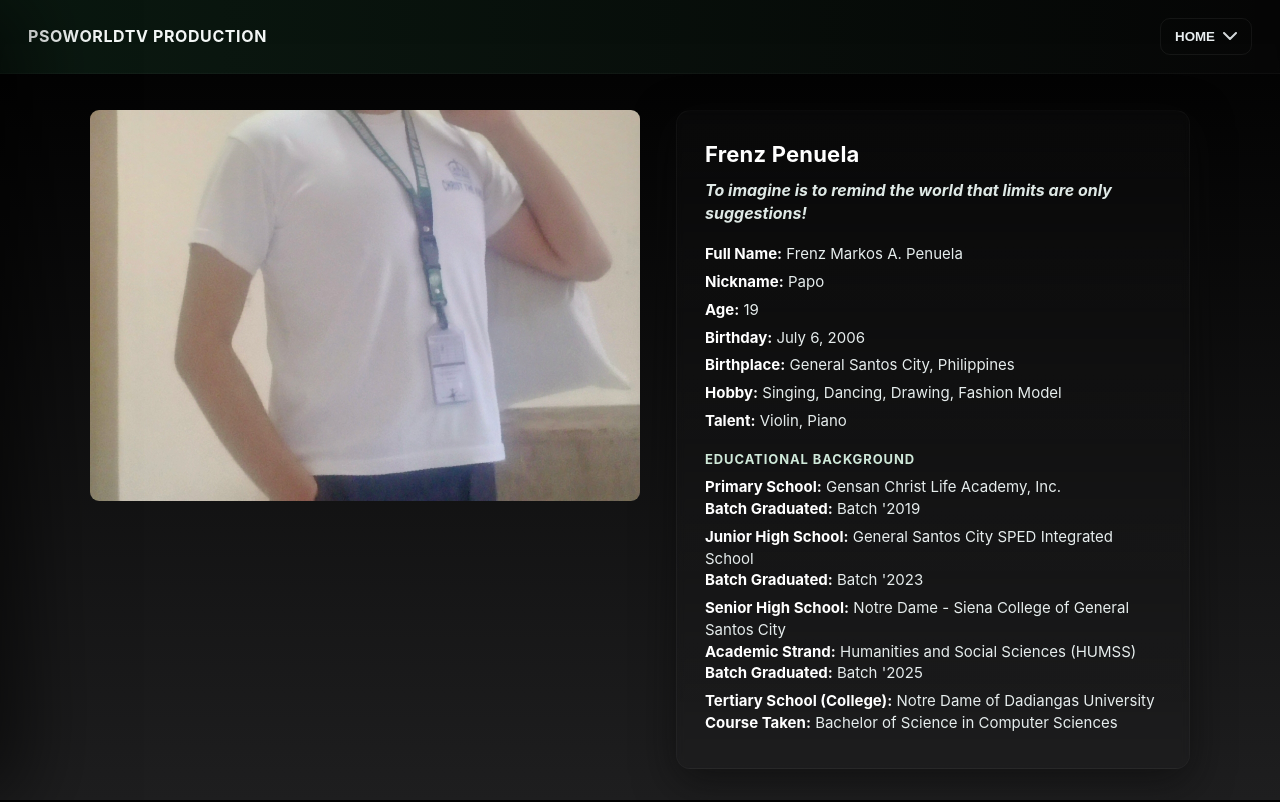
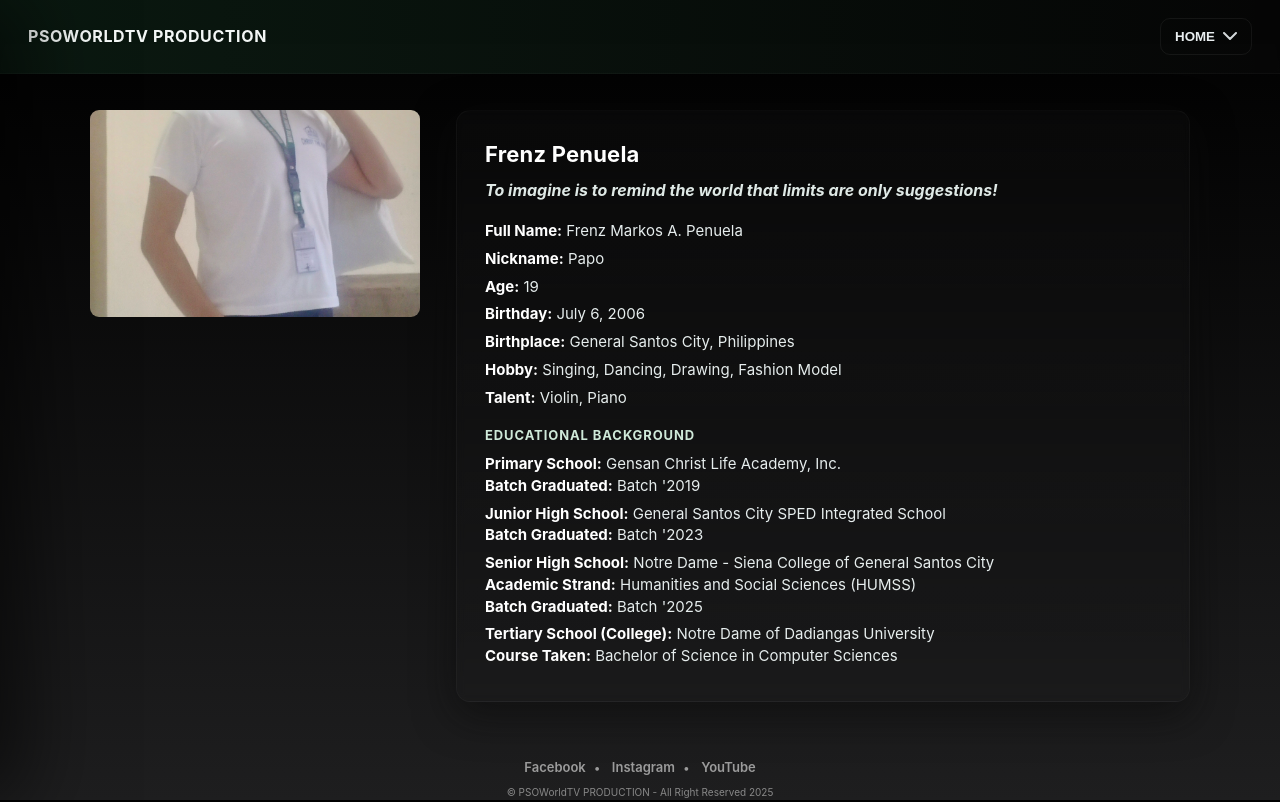
Before and after one commit to PSOWorldTV/PSOWorldTV.github.io, a plain HTML site: page index.html in a window 1280 px wide. Shown: the top 802 px of the page. Drawn offline with Linux system fonts and the light colour scheme.

Commit message:
Update index.html

```diff
--- a/index.html
+++ b/index.html
@@ -234,7 +234,7 @@
 
     <img src="https://raw.githubusercontent.com/PSOWorldTV/PSOWorldTV.github.io/main/Frenz_PNG.png"
      alt="Frenz Markos A. Penuela"
-     style="width:50%; height:40%; object-fit:cover; border-radius:9px;">
+     style="width:30%; height:35%; object-fit:cover; border-radius:9px;">
 
 
     <article class="bio" id="bioSection" tabindex="0" aria-labelledby="profileTitle">
```
